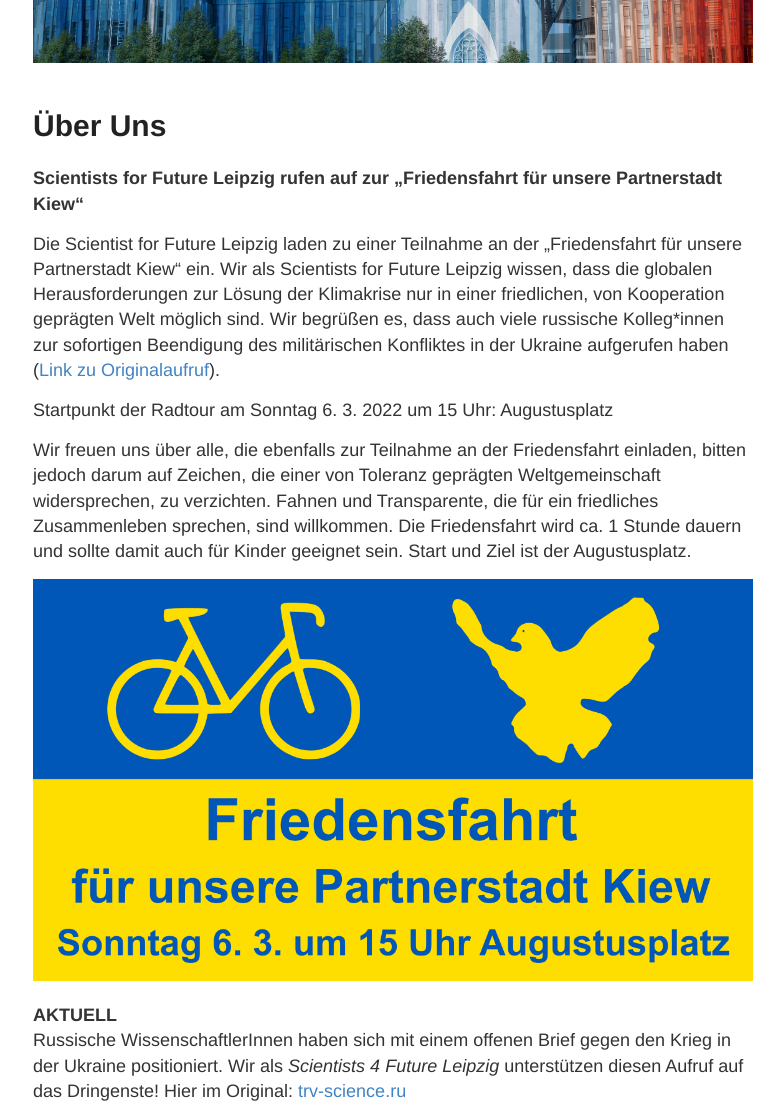
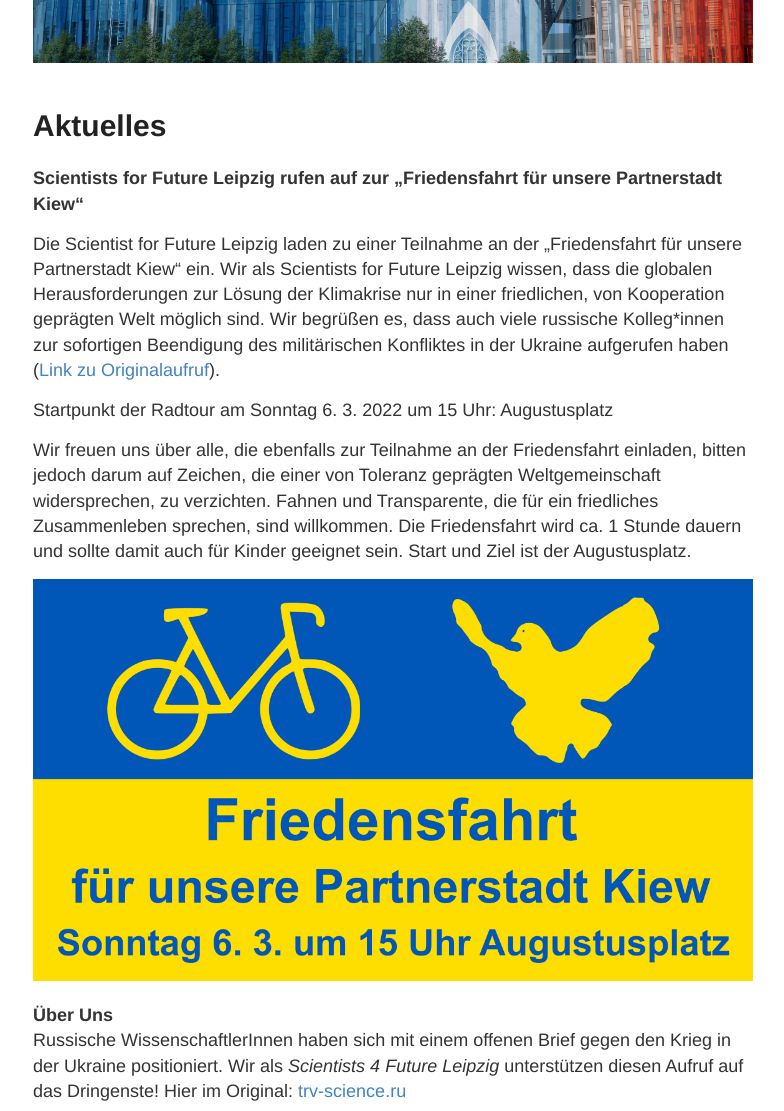
Before and after one commit to s4f-leipzig/s4f-leipzig.github.io, a Jekyll site: the page built from index.md, in a window 1280 px wide. Shown: the part 357-1468 px from the top of the page, without its empty margins (247-1031 px from the left). Built offline with Jekyll 4.4.1, drawn with Linux system fonts in a browser that asks for light colours.

Commit message:
Update index.md

```diff
--- a/index.md
+++ b/index.md
@@ -1,6 +1,6 @@
 ---
 layout: landing
-title: Über Uns
+title: Aktuelles
 ---
 
 <b>Scientists for Future Leipzig rufen auf zur „Friedensfahrt für unsere Partnerstadt Kiew“</b>
@@ -14,7 +14,7 @@
 
 ![](/images/Friedensfahrt.png)
 
-<b>AKTUELL</b>
+<b>Über Uns</b>
 <br>
 Russische WissenschaftlerInnen haben sich mit einem offenen Brief gegen den Krieg in der Ukraine positioniert. Wir als <i>Scientists 4 Future Leipzig</i> unterstützen diesen Aufruf auf das Dringenste! Hier im Original: <a href="https://trv-science.ru/2022/02/we-are-against-war/">trv-science.ru</a>
 
```
